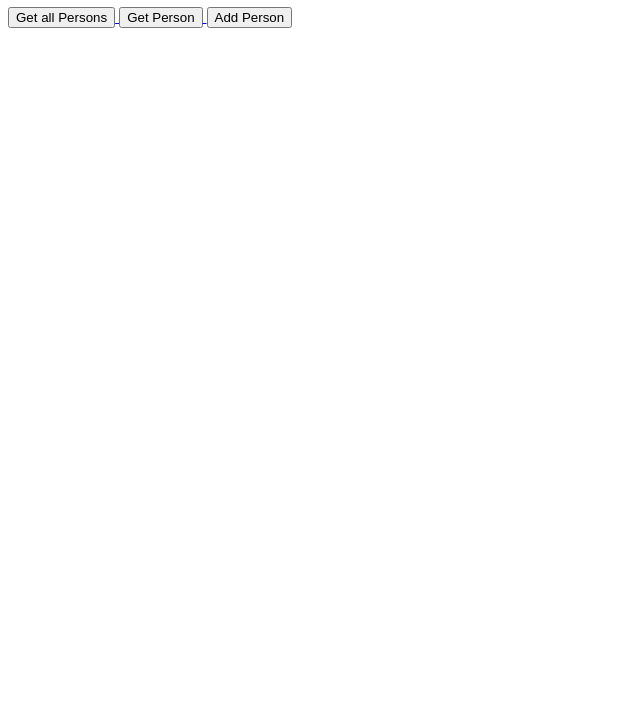
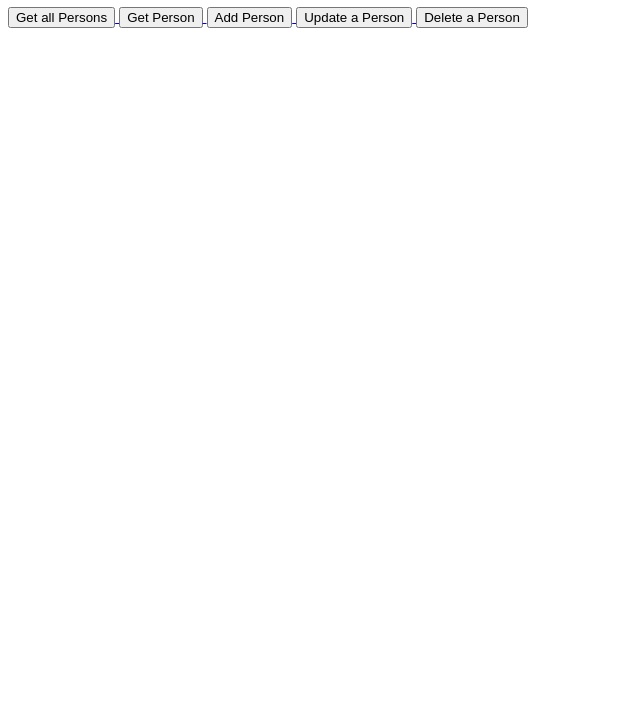
Before and after one commit to PMuiruri/fullProjects, a website: page personDatabase/menu.html in a window 1280 px wide. Shown: the part 73-800 px from the top of the page, without its empty margins (0-640 px from the left). Drawn offline with Linux system fonts and the light colour scheme.

Commit message:
linked new functions to index js file and html

```diff
--- a/personDatabase/index.js
+++ b/personDatabase/index.js
@@ -15,6 +15,8 @@ const statusHandling=[sendErrorPage,sendStatusPage];
 
 const getroutes= require('./routes/getroutes')(personStorage,...statusHandling);
 const insertroutes=require('./routes/insertroutes')(personStorage,...statusHandling);
+const deleteroutes=require('./routes/deleteroutes')(personStorage,...statusHandling);
+const updateroutes=require('./routes/updateroutes')(personStorage,...statusHandling);
 
 app.use(express.urlencoded({extended:false}));
 
@@ -24,6 +26,8 @@ app.set('views', path.join(__dirname,'pageViews'));
 app.use(express.static(path.join(__dirname,'public')));
 app.use('/',getroutes);
 app.use('/',insertroutes);
+app.use('/',deleteroutes);
+app.use('/',updateroutes);
 app.get('/',(req,res)=>res.sendFile(path.join(__dirname,'menu.html')));
 
 server.listen(port,host,()=>
--- a/personDatabase/menu.html
+++ b/personDatabase/menu.html
@@ -19,6 +19,12 @@
 		<a href="/insertform">
 			<button>Add Person</button>
 		</a>
+		<a href="/updateform">
+			<button>Update a Person</button>
+		</a>
+		<a href="/deleteperson">
+			<button>Delete a Person</button>
+		</a>
 	</main>
 
 </body>
```
